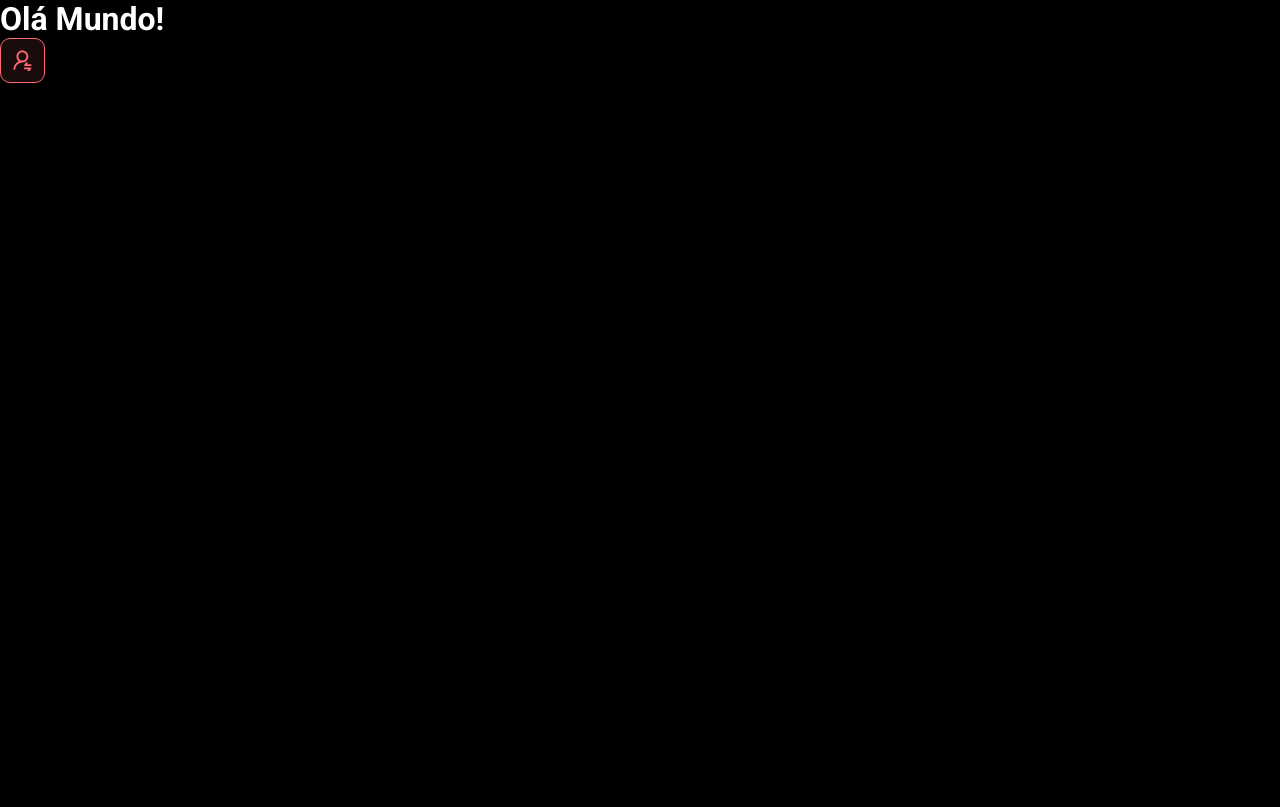
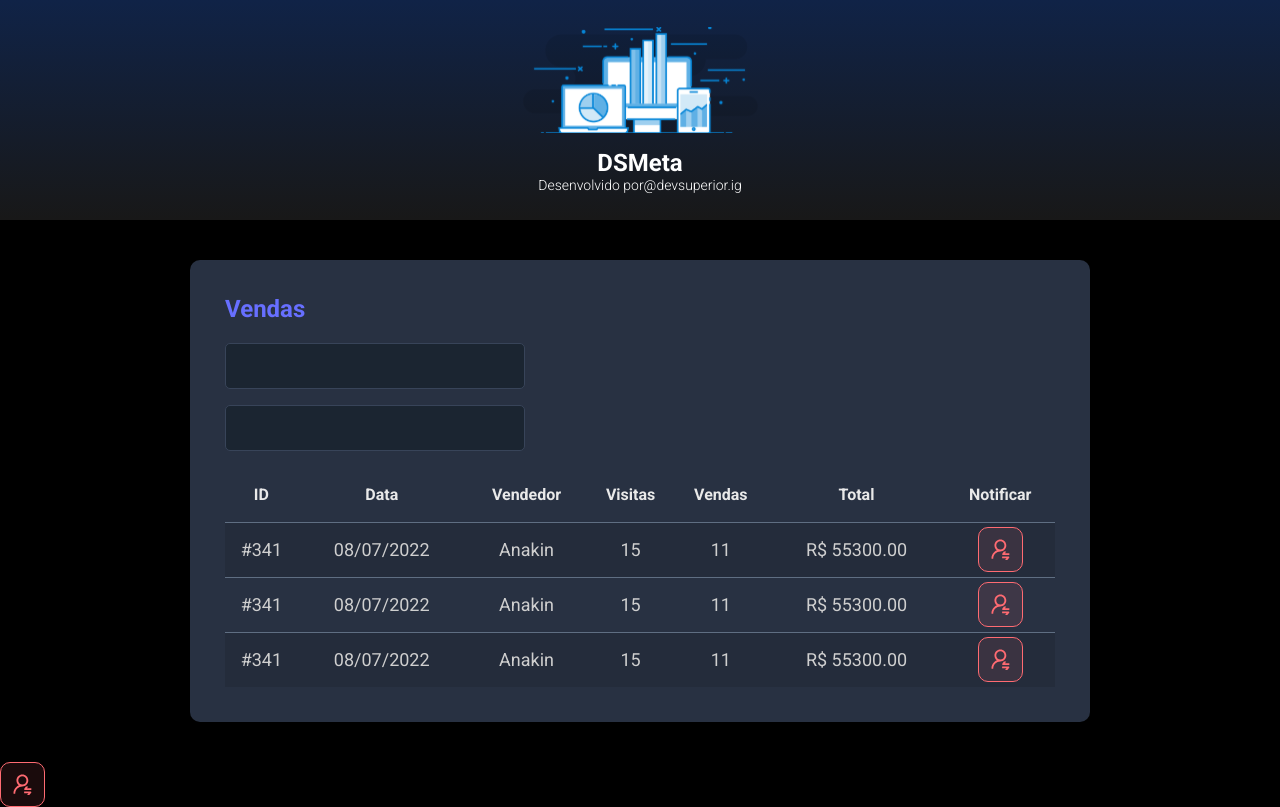
Before and after one commit to rafael-rolemberg/dsmeta, a React (Vite) app in the folder frontend/: page / in a window 1280 px wide. Built offline with nearby package versions, Linux system fonts and the light colour scheme.

Commit message:
Other components

```diff
--- a/frontend/src/App.tsx
+++ b/frontend/src/App.tsx
@@ -1,9 +1,18 @@
+import Header from "./components/Header"
 import NotificationButton from "./components/NotificationButton"
+import SalesCard from "./components/SalesCard"
 
 function App() {
   return (
     <>
-      <h1>Olá Mundo!</h1>
+      <Header />
+      <main>
+        <section id="sales">
+          <div className="dsmeta-container">
+            <SalesCard></SalesCard>
+          </div>
+        </section>
+      </main>
       <NotificationButton />
     </>
   )
--- /dev/null
+++ b/frontend/src/components/Header/index.tsx
@@ -0,0 +1,20 @@
+import logo from '../../assets/img/logo.svg'
+import './styles.css'
+
+
+function Header() {
+    return (
+        <header>
+            <div className="dsmeta-logo-container">
+                <img src={logo} alt="DSMeta" />
+                <h1>DSMeta</h1>
+                <p>
+                    Desenvolvido por
+                    <a href="https://www.instagram.com/devsuperior.ig">@devsuperior.ig</a>
+                </p>
+            </div>
+        </header>
+    )
+}
+
+export default Header
--- /dev/null
+++ b/frontend/src/components/Header/styles.css
@@ -0,0 +1,27 @@
+header {
+    background: linear-gradient(180deg, #102347 0%, #181818 100%);
+    height: 220px;
+    display: flex;
+    align-items: center;
+    justify-content: center;
+}
+
+.dsmeta-logo-container {
+    display: flex;
+    flex-direction: column;
+    align-items: center;
+}
+
+.dsmeta-logo-container img {
+    width: 235px;
+}
+
+.dsmeta-logo-container h1 {
+    margin-top: 15px;
+    font-size: 24px;
+}
+
+.dsmeta-logo-container p {
+    font-size: 14px;
+    font-weight: 300;
+}
--- /dev/null
+++ b/frontend/src/components/SalesCard/index.tsx
@@ -0,0 +1,79 @@
+import NotificationButton from '../NotificationButton'
+import './styles.css'
+
+function SalesCard() {
+    return (
+        <div className="dsmeta-card">
+            <h2 className="dsmeta-sales-title">Vendas</h2>
+            <div>
+                <div className="dsmeta-form-control-container">
+                    <input className="dsmeta-form-control" type="text" />
+                </div>
+                <div className="dsmeta-form-control-container">
+                    <input className="dsmeta-form-control" type="text" />
+                </div>
+            </div>
+
+            <div>
+                <table className="dsmeta-sales-table">
+                    <thead>
+                        <tr>
+                            <th className="show992">ID</th>
+                            <th className="show576">Data</th>
+                            <th>Vendedor</th>
+                            <th className="show992">Visitas</th>
+                            <th className="show992">Vendas</th>
+                            <th>Total</th>
+                            <th>Notificar</th>
+                        </tr>
+                    </thead>
+                    <tbody>
+                        <tr>
+                            <td className="show992">#341</td>
+                            <td className="show576">08/07/2022</td>
+                            <td>Anakin</td>
+                            <td className="show992">15</td>
+                            <td className="show992">11</td>
+                            <td>R$ 55300.00</td>
+                            <td>
+                                <div className="dsmeta-red-btn-container">
+                                    <NotificationButton />
+                                </div>
+                            </td>
+                        </tr>
+                        <tr>
+                            <td className="show992">#341</td>
+                            <td className="show576">08/07/2022</td>
+                            <td>Anakin</td>
+                            <td className="show992">15</td>
+                            <td className="show992">11</td>
+                            <td>R$ 55300.00</td>
+                            <td>
+                                <div className="dsmeta-red-btn-container">
+                                    <NotificationButton />
+                                </div>
+                            </td>
+                        </tr>
+                        <tr>
+                            <td className="show992">#341</td>
+                            <td className="show576">08/07/2022</td>
+                            <td>Anakin</td>
+                            <td className="show992">15</td>
+                            <td className="show992">11</td>
+                            <td>R$ 55300.00</td>
+                            <td>
+                                <div className="dsmeta-red-btn-container">
+                                    <NotificationButton />
+                                </div>
+                            </td>
+                        </tr>
+                    </tbody>
+
+                </table>
+            </div>
+
+        </div>
+    )
+}
+
+export default SalesCard
--- /dev/null
+++ b/frontend/src/components/SalesCard/styles.css
@@ -0,0 +1,97 @@
+.dsmeta-card {
+    background-color: #283142;
+    border-radius: 10px;
+    padding: 30px 10px;
+}
+
+.dsmeta-sales-title {
+    color: #676fff;
+    font-size: 24px;
+    margin-bottom: 20px;
+}
+
+.dsmeta-form-control-container {
+    margin-bottom: 16px;
+    max-width: 300px;
+}
+
+.dsmeta-form-control {
+    width: 100%;
+    height: 46px;
+    background-color: #1b2531;
+    border: 1px solid #384459;
+    border-radius: 5px;
+    color: #9aaabe;
+    padding: 0 20px;
+    font-size: 18px;
+}
+
+.dsmeta-sales-table {
+    width: 100%;
+    border-spacing: 0;
+    border-collapse: collapse;
+}
+
+.dsmeta-sales-table thead {
+    height: 55px;
+    font-size: 16px;
+    color: #e9e9e9;
+    font-weight: 700;
+}
+
+.dsmeta-sales-table tbody {
+    font-size: 14px;
+    font-weight: 400;
+    color: #cfcfcf;
+    text-align: center;
+}
+
+.dsmeta-sales-table tbody tr {
+    height: 74px;
+    border-top: 1px solid #5f6e82;
+}
+
+.dsmeta-sales-table tbody tr:hover>td {
+    background-color: #384459;
+}
+
+.dsmeta-sales-table tbody tr:nth-child(odd) {
+    background-color: #242c3b;
+}
+
+.dsmeta-red-btn-container {
+    display: flex;
+    justify-content: center;
+}
+
+.show576 {
+    display: none;
+}
+
+.show992 {
+    display: none;
+}
+
+@media (min-width: 576px) {
+    .show576 {
+        display: table-cell;
+    }
+
+    .dsmeta-card {
+        padding: 35px;
+    }
+
+    .dsmeta-sales-table tbody tr {
+        height: 55px;
+    }
+
+    .dsmeta-sales-table tbody {
+        font-size: 18px;
+    }
+}
+
+@media (min-width: 992px) {
+    .show992 {
+        display: table-cell;
+    }
+}
--- a/frontend/src/index.css
+++ b/frontend/src/index.css
@@ -20,40 +20,6 @@
   text-decoration: none;
 }
 
-header {
-  background: linear-gradient(180deg, #102347 0%, #181818 100%);
-  height: 220px;
-  display: flex;
-  align-items: center;
-  justify-content: center;
-}
-
-.dsmeta-logo-container {
-  display: flex;
-  flex-direction: column;
-  align-items: center;
-}
-
-.dsmeta-logo-container img {
-  width: 235px;
-}
-
-.dsmeta-logo-container h1 {
-  margin-top: 15px;
-  font-size: 24px;
-}
-
-.dsmeta-logo-container p {
-  font-size: 14px;
-  font-weight: 300;
-}
-
-.dsmeta-card {
-  background-color: #283142;
-  border-radius: 10px;
-  padding: 30px 10px;
-}
-
 .dsmeta-container {
   width: 100%;
   max-width: 900px;
@@ -63,111 +29,3 @@
 #sales {
   padding: 40px 10px;
 }
-
-.dsmeta-sales-title {
-  color: #676fff;
-  font-size: 24px;
-  margin-bottom: 20px;
-}
-
-.dsmeta-form-control-container {
-  margin-bottom: 16px;
-  max-width: 300px;
-}
-
-.dsmeta-form-control {
-  width: 100%;
-  height: 46px;
-  background-color: #1b2531;
-  border: 1px solid #384459;
-  border-radius: 5px;
-  color: #9aaabe;
-  padding: 0 20px;
-  font-size: 18px;
-}
-
-.dsmeta-sales-table {
-  width: 100%;
-  border-spacing: 0;
-  border-collapse: collapse;
-}
-
-.dsmeta-sales-table thead {
-  height: 55px;
-  font-size: 16px;
-  color: #e9e9e9;
-  font-weight: 700;
-}
-
-.dsmeta-sales-table tbody {
-  font-size: 14px;
-  font-weight: 400;
-  color: #cfcfcf;
-  text-align: center;
-}
-
-.dsmeta-sales-table tbody tr {
-  height: 74px;
-  border-top: 1px solid #5f6e82;
-}
-
-.dsmeta-sales-table tbody tr:hover > td {
-  background-color: #384459;
-}
-
-.dsmeta-sales-table tbody tr:nth-child(odd) {
-  background-color: #242c3b;
-}
-
-.dsmeta-red-btn-container {
-    display: flex;
-    justify-content: center;
-}
-
-.dsmeta-red-btn {
-  height: 45px;
-  width: 45px;
-  background: rgba(255, 107, 114, 0.1);
-  border: 1px solid #ff6b72;
-  border-radius: 10px;
-  display: flex;
-  align-items: center;
-  justify-content: center;
-  cursor: pointer;
-}
-
-.dsmeta-red-btn img {
-    width: 19px;
-}
-
-.show576 {
-    display: none;
-}
-
-.show992 {
-    display: none;
-}
-
-@media (min-width: 576px) {
-    .show576 {
-        display: table-cell;
-    }
-
-    .dsmeta-card {
-        padding: 35px;
-    }
-
-    .dsmeta-sales-table tbody tr {
-        height: 55px;
-    }
-
-    .dsmeta-sales-table tbody {
-        font-size: 18px;
-    }
-}
-
-@media (min-width: 992px) {
-    .show992 {
-        display: table-cell;
-    }
-}
```
Also changed, not shown: frontend/src/assets/img/logo.svg (added).
